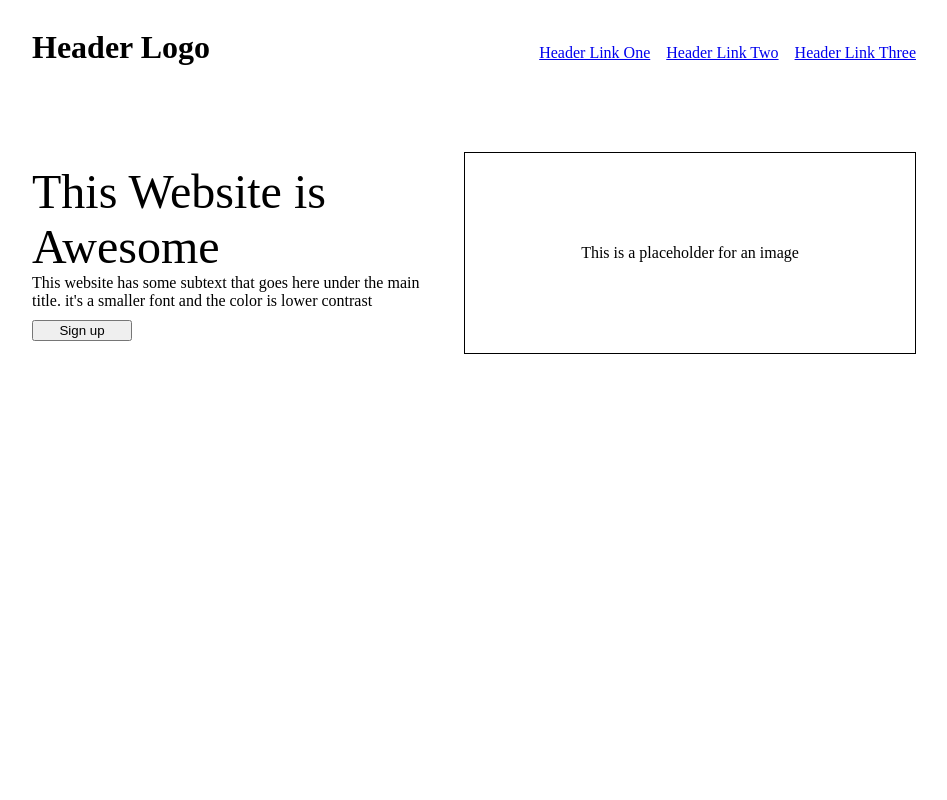
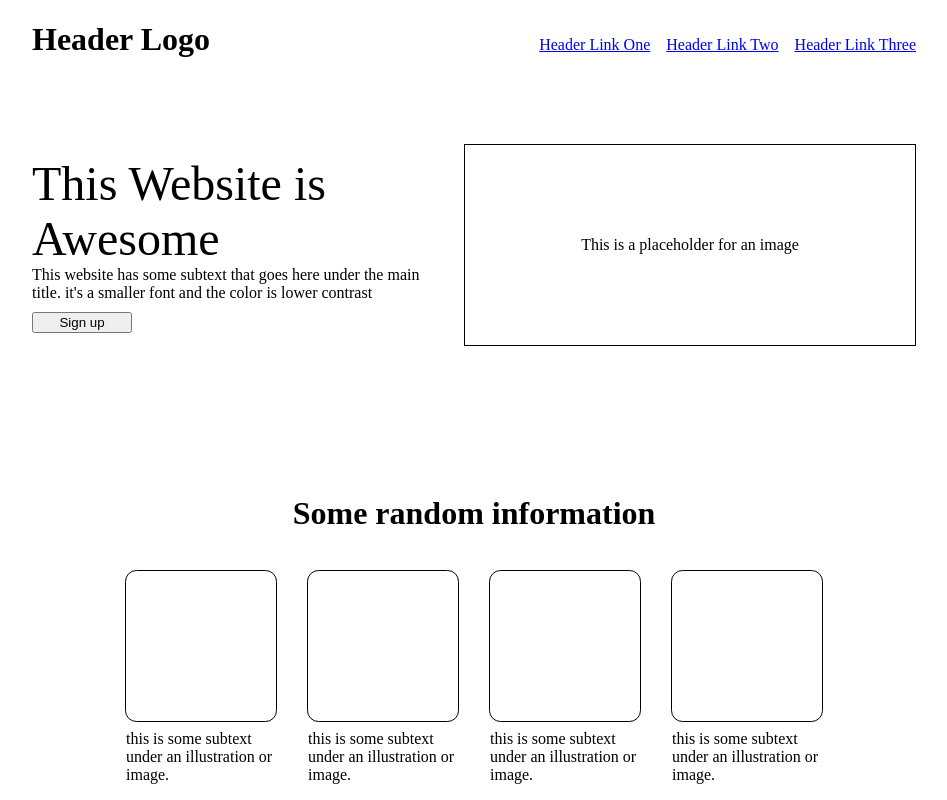
Before and after one commit to MuYvs/Landing-Page, a plain HTML site: page index.html in a window 1280 px wide. Shown: the whole page, without its empty margins (166-1113 px from the left). Drawn offline with Linux system fonts and the light colour scheme.

Commit message:
Added information section.

```diff
--- a/index.html
+++ b/index.html
@@ -35,5 +35,40 @@
             </div>
         </div>
     </div>
+    <div class="information-section">
+        <div class="inforamtion-header">
+            <h1>Some random information</h1>
+        </div>
+        <div class="boxes-container">
+            <div class="box-one-container">
+                <div class="box box-one">
+                </div>
+                <div class="box-one-subtext">
+                    this is some subtext under an illustration or image.
+                </div>
+            </div>
+            <div class="box-two-container">
+                <div class="box box-two">
+                </div>
+                <div class="box-two-subtext">
+                    this is some subtext under an illustration or image.
+                </div>
+            </div>
+            <div class="box-three-container">
+                <div class="box box-three">
+                </div>
+                <div class="box-three--subtext">
+                    this is some subtext under an illustration or image.
+                </div>
+            </div>
+            <div class="box-four-container">
+                <div class="box box-four">
+                </div>
+                <div class="box-four-subtext">
+                    this is some subtext under an illustration or image.
+                </div>
+            </div>
+        </div>
+    </div>
 </body>
 </html>
--- a/style.css
+++ b/style.css
@@ -4,11 +4,13 @@ body {
     display: flex;
     flex-direction: column;
     align-items: center;
+    padding: 0;
+    margin: 0;
+    gap: 128px;
 }
 .top-section {
     display: flex;
     flex-direction: column;
-    flex-grow: 1;
 }
 .logo-links {
     display: flex;
@@ -51,4 +53,49 @@ ul {
     border: 1px solid;
     justify-content: center;
     align-items: center;
+    flex-shrink: 0;
 }
+.information-section {
+    display: flex;
+    flex-direction: column;
+    align-items: center;
+    gap: 16px;
+}
+.boxes-container {
+    display: flex;
+    gap: 32px;
+}
+.box {
+    width: 150px;
+    height: 150px;
+    border: 1px solid;
+    border-radius: 7.5%;
+}
+.box-one-container {
+    display: flex;
+    flex-direction: column;
+    align-items: center;
+    gap: 8px;
+    width: 150px;
+}
+.box-two-container {
+    display: flex;
+    flex-direction: column;
+    align-items: center;
+    gap: 8px;
+    width: 150px;
+}
+.box-three-container {
+    display: flex;
+    flex-direction: column;
+    align-items: center;
+    gap: 8px;
+    width: 150px;
+}
+.box-four-container {
+    display: flex;
+    flex-direction: column;
+    align-items: center;
+    gap: 8px;
+    width: 150px;
+}
```
